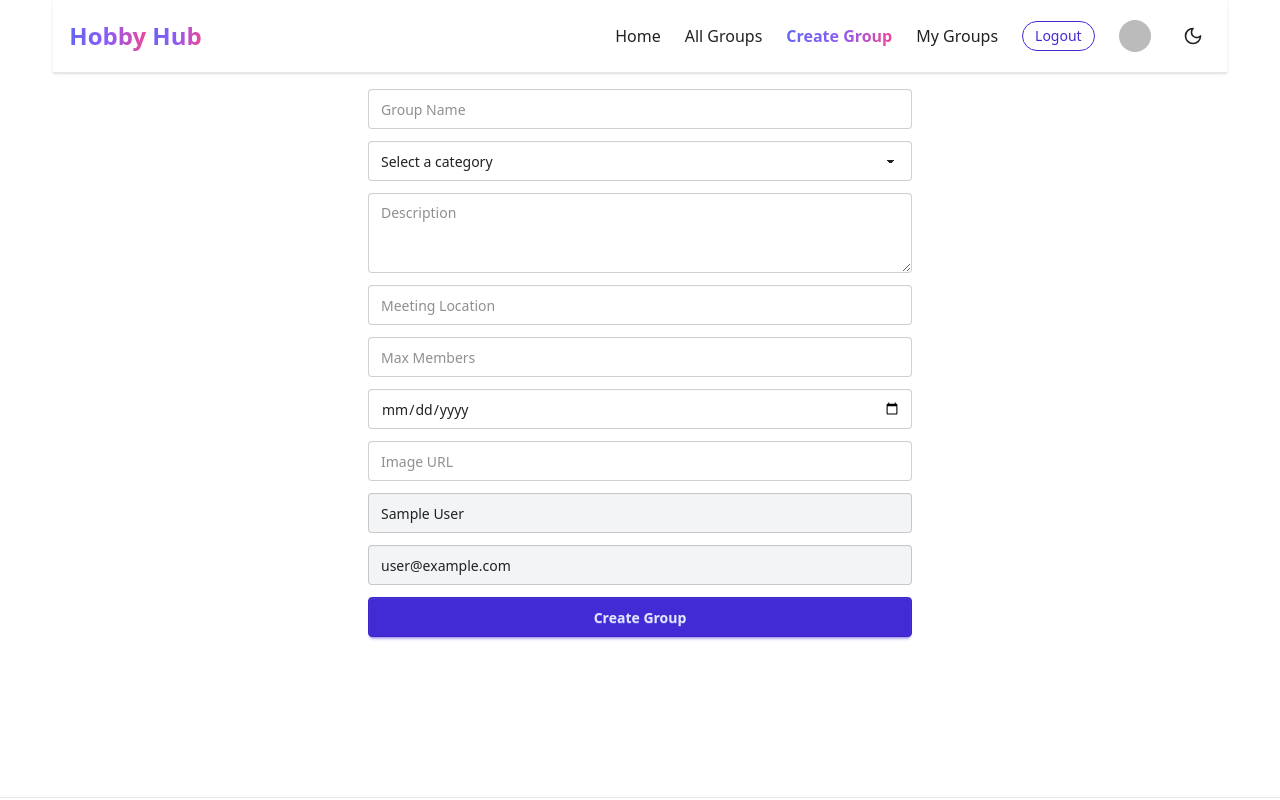
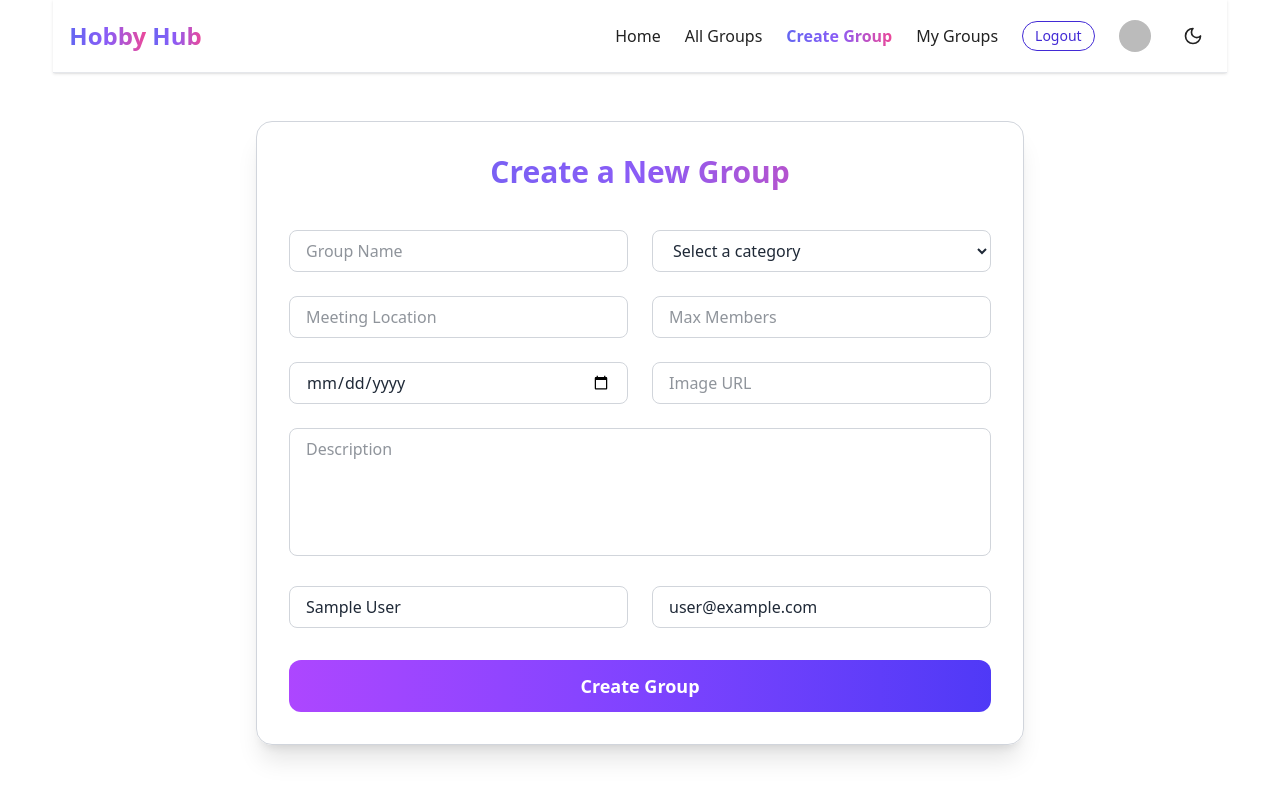
Before and after one commit to tanziamourin/hobby-hub-client-side, a React (Vite) app: page /createGroup in a window 1280 px wide. Shown: the top 800 px of the page. Built offline with nearby package versions, Linux system fonts and the light colour scheme; no server answers; sample sign-in values are in the browser's storage.

Commit message:
code imprement on create group

```diff
--- a/src/index.css
+++ b/src/index.css
@@ -36,7 +36,26 @@
   -webkit-background-clip: text;
   -webkit-text-fill-color: transparent;
 }
+.custom-input:focus {
+  box-shadow: 0 0 0 2px rgba(99, 102, 241, 0.5); /* focus:ring-indigo-400 */
+}
 
+/* 🌙 Dark Mode Support (requires `dark` class on <html> or <body>) */
+.dark .custom-input {
+  border-color: #4b5563; /* dark:border-gray-600 */
+  background-color: #1f2937; /* dark:bg-gray-800 */
+  color: #f3f4f6; /* dark:text-gray-100 */
+}
+.custom-input {
+  width: 100%;
+  padding: 0.5rem 1rem; /* px-4 py-2 */
+  border-radius: 0.5rem; /* rounded-lg */
+  border: 1px solid #d1d5db; /* border-gray-300 */
+  background-color: #ffffff; /* bg-white */
+  color: #1f2937; /* text-gray-800 */
+  outline: none;
+  transition: all 0.3s ease;
+}
 @keyframes slideIn {
   0% {
     width: 0;
--- a/src/pages/CreateGroup.jsx
+++ b/src/pages/CreateGroup.jsx
@@ -1,12 +1,12 @@
 import { useContext, useState } from 'react';
 import Swal from 'sweetalert2';
 import { AuthContext } from '../Contexts/AuthContext';
-import { useNavigate } from 'react-router-dom'; // ✅ Import useNavigate
+import { useNavigate } from 'react-router-dom';
 
 const CreateGroup = () => {
   const { user } = useContext(AuthContext);
   const [loading, setLoading] = useState(false);
-  const navigate = useNavigate(); // ✅ Initialize navigate
+  const navigate = useNavigate();
 
   const handleCreate = async (e) => {
     e.preventDefault();
@@ -20,7 +20,7 @@ const CreateGroup = () => {
       endDate: form.endDate.value,
       image: form.image.value,
       userName: user?.displayName,
-      userEmail: user?.email
+      userEmail: user?.email,
     };
 
     setLoading(true);
@@ -28,7 +28,7 @@ const CreateGroup = () => {
       const res = await fetch('http://localhost:5000/groups', {
         method: 'POST',
         headers: { 'Content-Type': 'application/json' },
-        body: JSON.stringify(groupData)
+        body: JSON.stringify(groupData),
       });
 
       if (!res.ok) {
@@ -42,7 +42,7 @@ const CreateGroup = () => {
 
       if (data.insertedId) {
         Swal.fire('Success', 'Group Created!', 'success').then(() => {
-          navigate('/groups'); // ✅ Redirect to All Groups after success
+          navigate('/groups');
         });
       } else {
         Swal.fire('Oops!', 'Group creation did not return expected result.', 'error');
@@ -56,9 +56,15 @@ const CreateGroup = () => {
   };
 
   return (
-    <form onSubmit={handleCreate} className="p-4 space-y-3 max-w-xl mx-auto">
-      <input name="groupName" placeholder="Group Name" required className="input input-bordered w-full" />
-      <select name="category" required className="select select-bordered w-full">
+    <form
+      onSubmit={handleCreate}
+      className="p-8 max-w-3xl mx-auto my-12 rounded-2xl shadow-xl border border-gray-300 "
+    >
+      <h2 className="text-3xl font-extrabold text-center mb-10 text">Create a New Group</h2>
+
+      <div className="grid grid-cols-1 md:grid-cols-2 gap-6">
+        <input name="groupName" placeholder="Group Name" required className="custom-input" />
+        <select name="category" required className="custom-input">
           <option value="">Select a category</option>
           <option>Drawing & Painting</option>
           <option>Photography</option>
@@ -69,15 +75,30 @@ const CreateGroup = () => {
           <option>Reading</option>
           <option>Writing</option>
         </select>
-      <textarea name="description" placeholder="Description" required className="textarea textarea-bordered w-full" />
-      <input name="location" placeholder="Meeting Location" required className="input input-bordered w-full" />
-      <input name="maxMembers" type="number" placeholder="Max Members" required className="input input-bordered w-full" />
-      <input name="endDate" type="date" required className="input input-bordered w-full" />
-      <input name="image" placeholder="Image URL" required className="input input-bordered w-full" />
-      <input value={user?.displayName} readOnly className="input input-bordered w-full bg-gray-100" />
-      <input value={user?.email} readOnly className="input input-bordered w-full bg-gray-100" />
-      <button type="submit" className="btn btn-primary w-full" disabled={loading}>
-        {loading ? "Creating..." : "Create Group"}
+        <input name="location" placeholder="Meeting Location" required className="custom-input" />
+        <input name="maxMembers" type="number" placeholder="Max Members" required className="custom-input" />
+        <input name="endDate" type="date" required className="custom-input" />
+        <input name="image" placeholder="Image URL" required className="custom-input" />
+      </div>
+
+      <textarea
+        name="description"
+        placeholder="Description"
+        required
+        className="custom-input mt-6 h-32 resize-none"
+      />
+
+      <div className="grid grid-cols-1 md:grid-cols-2 gap-6 mt-6">
+        <input value={user?.displayName} readOnly className="custom-input bg-gray-100 dark:bg-gray-700 cursor-not-allowed" />
+        <input value={user?.email} readOnly className="custom-input bg-gray-100 dark:bg-gray-700 cursor-not-allowed" />
+      </div>
+
+      <button
+        type="submit"
+        className="w-full py-3 mt-8 rounded-xl font-bold text-lg bg-gradient-to-r from-purple-500 to-indigo-600 text-white hover:opacity-90 transition duration-300 disabled:opacity-50"
+        disabled={loading}
+      >
+        {loading ? 'Creating...' : 'Create Group'}
       </button>
     </form>
   );
```
Lines whose indentation alone changed are shown as unchanged.
